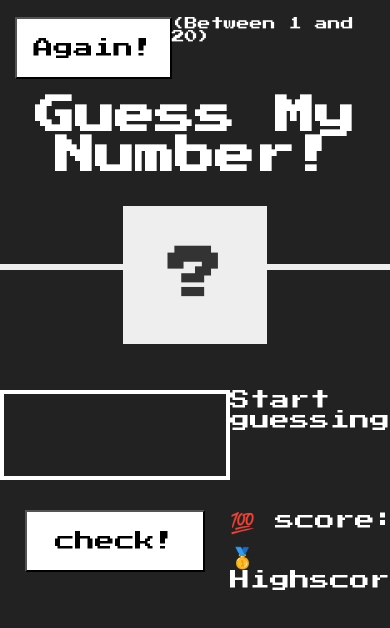
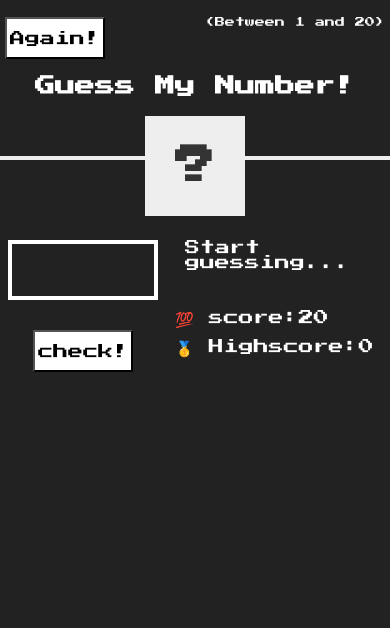
Before and after one commit to Hiteshmodi10/GUESS-THE-AGE, a plain HTML site: page index.html in a window 390 px wide. Shown: the top 628 px of the page. Drawn offline with Linux system fonts and the light colour scheme.

Commit message:
Update style.css

```diff
--- a/style.css
+++ b/style.css
@@ -127,3 +127,57 @@ body {
 .score {
   padding-bottom: 10px;
 }
+@media (max-width: 1250px) {
+
+  .modal{
+    padding: 100px 50px;
+  }
+  .top-container {
+    padding: 17px 5px;
+  }
+  .primary-btn {
+    height: 42px;
+    width: 100px;
+    font-size: 15px;
+  }
+  .score-limit {
+    font-size: 10px;
+  }
+  .guess-text {
+    font-size: 20px;
+    padding-bottom: 20px;
+  }
+  .question-container {
+    width: 100px;
+    height: 100px;
+  }
+  .question {
+    font-size: 40px;
+  }
+  .line {
+    height: 4px;
+    margin-top: -60px;
+  }
+  .bottom-container {
+    margin-right: auto ;
+    width: 27rem;
+    padding-right: 50px;
+    padding-top: 80px;
+  }
+  .input {
+    font-size: 30px;
+    height: 60px;
+    width: 150px;
+  }
+  .right-output {
+    font-size: 15px;
+  }
+  .response {
+    width: 5rem;
+    padding-bottom: 40px;
+    padding-left: 10px;
+  }
+  .score {
+    padding-bottom: 5px;
+  }
+}
```
